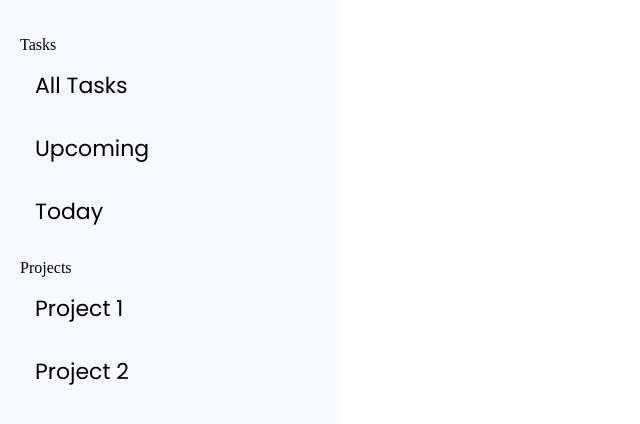
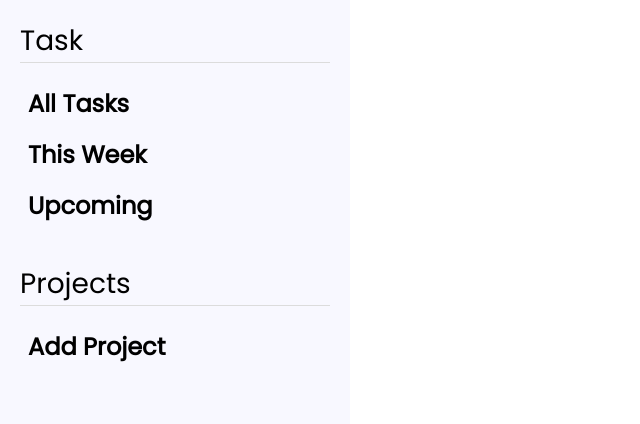
Before and after one commit to h4m24-a/todo-list, a website built with webpack: page dist/index.html in a window 1280 px wide. Shown: the whole page, without its empty margins (0-640 px from the left). Built offline with nearby package versions, Linux system fonts and the light colour scheme.

Commit message:
cleaned up files. refactoring code

```diff
--- a/src/dom.js
+++ /dev/null
@@ -1,75 +0,0 @@
-import createTodoHomePage from "./task";
-
-const createTabs = () => {
-  const container = document.querySelector("#container");
-
-  // Create the sidebar
-  const sidebarDiv = document.createElement("div");
-  sidebarDiv.classList.add("sidebarDiv");
-
-  // Create the navbar
-  const navbarDiv = document.createElement("div");
-  navbarDiv.classList.add("navbarDiv");
-
-  const nav = document.createElement("ul");
-  nav.classList.add("nav");
-
-  // Create the "Tasks" item
-  const tasksItem = document.createElement("p");
-  tasksItem.textContent = "Tasks";
-  // tasksItem.classList.add("task-nav")
-
-
-  // Create sub-items for "Tasks"
-  const allTasksItem = document.createElement("li");
-  allTasksItem.textContent = "All Tasks";
-
-  const todayTasksItem = document.createElement("li");
-  todayTasksItem.textContent = "Today";
-
-  const upcomingTasksItem = document.createElement("li");
-  upcomingTasksItem.textContent = "Upcoming";
-
-
-  // Append the sub-items to the "Tasks" item
-  tasksItem.appendChild(allTasksItem);
-  tasksItem.appendChild(upcomingTasksItem);
-  tasksItem.appendChild(todayTasksItem);
-
-  // Create the "Projects" item
-  const projectsItem = document.createElement("p");
-  projectsItem.textContent = "Projects";
-  // projectsItem.classList.add("project-nav")
-
-  // Create sub-items for "Projects"
-  const project1Item = document.createElement("li");
-  project1Item.textContent = "Project 1";
-
-  const project2Item = document.createElement("li");
-  project2Item.textContent = "Project 2";
-
-  // Append the sub-items to the "Projects" item
-  projectsItem.appendChild(project1Item);
-  projectsItem.appendChild(project2Item);
-
-  // Append the "Tasks" and "Projects" items to the navbar
-  nav.appendChild(tasksItem);
-  nav.appendChild(projectsItem);
-
-  // Append the navbar to the navbarDiv
-  navbarDiv.appendChild(nav);
-
-  // Append the navbarDiv to the sidebar
-  sidebarDiv.appendChild(navbarDiv);
-
-  // Create the content div on the right
-  const contentDiv = document.createElement("div");
-  contentDiv.classList.add("contentDiv");
-
-  // Append the content div to the container
-  container.appendChild(sidebarDiv);
-  container.appendChild(contentDiv);
-};
-
-
-export default createTabs;
--- a/src/index.js
+++ b/src/index.js
@@ -1,5 +1,11 @@
-import pageLoad from './pageLoad';
 import './style.css';
 
-// Loading Page
-pageLoad()
+import createTasks from './tasks';
+import createUI from './ui';
+import createProjects from './projects'
+
+
+// Initial Load
+createUI()
+createTasks()
+createProjects()
--- a/src/pageLoad.js
+++ /dev/null
@@ -1,11 +0,0 @@
-import createTask from './task';
-import createTabs from './dom';
-
-
-function initialLoad() {
-    createTabs()
-    createTask();
-}
-
-
-export default initialLoad();
--- a/src/style.css
+++ b/src/style.css
@@ -1,71 +1,86 @@
-@import url('https://fonts.googleapis.com/css2?family=Poppins&family=Rubik&display=swap');
+@import url("https://fonts.googleapis.com/css2?family=Poppins&display=swap");
+@import url("https://fonts.googleapis.com/css2?family=Rubik&display=swap");
 
-
-#container {
-  display: flex;
-}
-
-/* Styles for the sidebar */
-.sidebarDiv {
-  width: 300px; /* Set the width of the sidebar */
-  background-color: ghostwhite;
-  padding: 20px;
-  position: fixed; /* Fix the sidebar to the left */
-  top: 0;
-  left: 0;
-  bottom: 0;
-}
-
-/* Styles for the navbar */
-.navbarDiv {
-  margin-bottom: 20px;
-}
-
-/* Styles for the nav items */
-.nav {
-  list-style: none;
+* {
+  box-sizing: border-box;
+  margin: 0;
   padding: 0;
-  margin: 0;
-}
-
-.nav li {
-  padding: 15px;
-  font-family: "Poppins", Verdana, sans-serif;
-  font-size: 22px;
-  color: black;
-  border-radius: 6%;
-}
-
-.project-nav {
-  font-size: 28px;
-  font-family: "Poppins", Verdana, sans-serif;
-  color: black;
-}
-
-.task-nav {
-  font-size: 28px;
-  font-family: "Poppins", Verdana, sans-serif;
-  padding-bottom: 3rem;
-  color: black;
 }
 
 
+.navDiv {
+  display: flex;
+  flex-direction: column;
+  gap: 20px;
+  padding: 20px;
+  position: fixed;
+  left: 0;
+  top: 0;
+  bottom: 0;
+  width: 350px;
+  background-color: ghostwhite;
+}
 
-.nav li:hover {
-  background-color: #e1e3ee;
-  color: #6782fc;
+/* Style for each tab */
+.navText {
+  color: black;
+  text-decoration: none;
+  font-size: 24px;
+  font-weight: bold;
+  font-family: "Poppins", Helvetica, sans-serif;
+  cursor: pointer;
+  padding: 8px;
+}
+
+.navText:hover {
+  background-color: #0083ff;
+  color: #dce4eb;
 }
 
 
-
-/* Styles for the content div on the right */
-.contentDiv {
-  flex: 1;
-  padding: 20px;
-  margin-left: 220px;
+#task-button {
+  font-family: "Poppins";
+  font-size: 28px;
+  color: black;
+  margin-bottom: 15px;
+  border-bottom: 1px solid gainsboro;
 }
 
 
-body {
-  background-color: white;
+#project-button {
+  font-family: "Poppins";
+  font-size: 28px;
+  margin-top: 2rem;
+  margin-bottom: 15px;
+  border-bottom: 1px solid gainsboro;
+
 }
+
+
+.homeDiv {
+  display: flex;
+  align-items: center;
+  justify-content: space-around;
+  padding: 40px;
+  background-color: rgb(245, 244, 210);
+  height: 100%;
+}
+
+
+.headline {
+  font-family: "Poppins", Courier, monospace;
+  font-size: 40px;
+}
+
+.heading {
+  font-family: "Poppins", Courier, monospace;
+  font-size: 40px;
+  color: red;
+}
+
+
+.page-content {
+  display: flex;
+  height: 100%;
+  background-color: greenyellow;
+}
--- a/src/tabs.js
+++ /dev/null
@@ -1,18 +0,0 @@
-import createTodoHomePage from "./todo";
-
-const createTabs = () => {
-  const container = document.querySelector("#container");
-
-  const sidebarDiv = document.createElement("div");
-  sidebarDiv.classList.add("sidebarDiv");
-
-  const navbarDiv = document.createElement("div");
-  navbarDiv.classList.add("navbarDiv");
-
-
-  // Sidebar
-
-
-  container.appendChild(sidebarDiv);
-};
-export default createTabs;
--- a/src/task.js
+++ /dev/null
@@ -1,13 +0,0 @@
-const createTask = () => {
-    const container = document.querySelector("#container");
-
-    const mainDiv = document.createElement("div")
-    mainDiv.classList.add("mainDiv")
-
-
-    // Main
-    container.appendChild(mainDiv)
-
-  };
-
-export default createTask;
```
Also changed, not shown: dist/index.html, dist/main.js, src/project.js (deleted).
